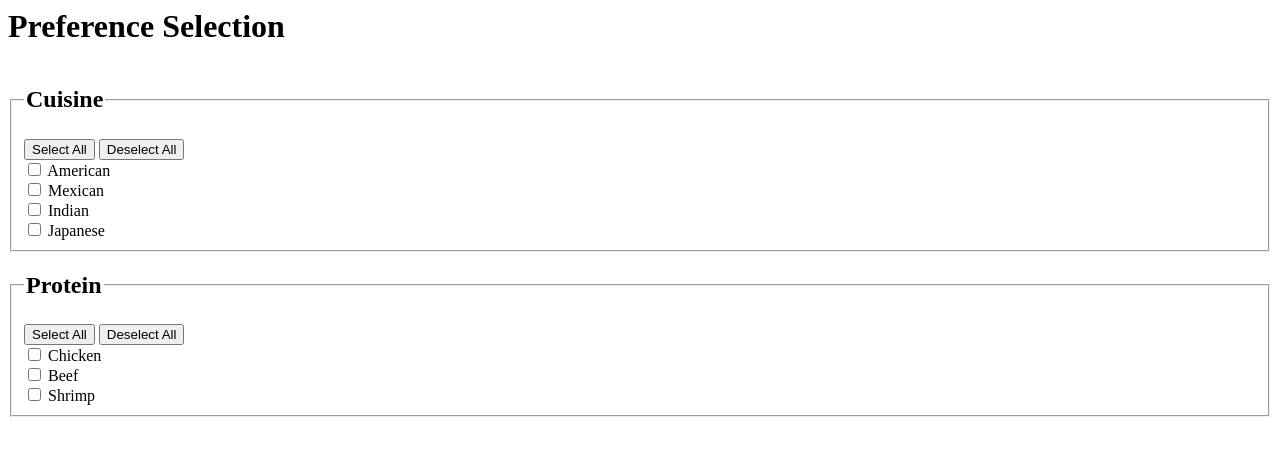
After one commit to russellchao/RecipeFinder, a Django app: page /preferences/ in a window 1280 px wide. The commit adds this page. Shown: the top 456 px of the page. Run offline with Django 5.2, Linux system fonts and the light colour scheme; data comes from the database, SQL or seed files in the repository; both versions use the stored data as it was after the commit.

Commit message:
Added preference selections
Need to fix the "Select All" and "Deselect All" buttons for preferences.

```diff
--- a/recipefinder/templates/recipefinder/index.html
+++ b/recipefinder/templates/recipefinder/index.html
@@ -1,5 +1,4 @@
 <h1>{{ "Recipe Finder Website" }}</h1>
 
-<ul>
 
-</ul>
+<a href="{% url 'recipefinder:preferences' %}"><input type="submit" value="Start"></a>
--- /dev/null
+++ b/recipefinder/templates/recipefinder/preferences.html
@@ -0,0 +1,49 @@
+<h1>{{ "Preference Selection" }}</h1>
+
+{% for category in categories %}
+<fieldset>
+    <legend><h2>{{ category.category_text }}</h2></legend>
+
+    <!-- Buttons for Select/Deselect All for this category -->
+    <button type="button" class="select_all" data_category="{{ forloop.counter }}">Select All</button>
+    <button type="button" class="deselect_all" data_category="{{ forloop.counter }}">Deselect All</button>
+
+    <div class="category_container" data_category="{{ forloop.counter }}">
+        {% for choice in category.choice_set.all %}
+            <input
+                type="checkbox"
+                name="choice{{ forloop.parentloop.counter }}"
+                id="choice{{ forloop.counter }}"
+                value="{{ choice.id }}"
+                class="selectable_checkbox"
+                data_category="{{ forloop.parentloop.counter }}">
+            <label for="choice{{ forloop.counter }}">{{ choice.choice_text }}</label><br>
+        {% endfor %}
+    </div>
+</fieldset>
+{% endfor %}
+
+
+<script>
+    // Function to handle "Select All" for a specific category
+    document.querySelectorAll(".select_all").forEach(button => {
+        button.addEventListener("click", function () {
+            const category = this.dataset.category; // Get the category indentifier
+            document.querySelectorAll(".selectable_checkbox[data_category='${category}']").forEach(checkbox =>  {
+                checkbox.checked = true; // Select all choices in this category
+            });
+        });
+    });
+
+
+    // Function to handle "Deselect All" for a specific category
+    document.querySelectorAll(".deselect_all").forEach(button => {
+        button.addEventListener("click", function () {
+            const category = this.dataset.category; // Get the category indentifier
+            document.querySelectorAll(".selectable_checkbox[data_category='${category}']").forEach(checkbox =>  {
+                checkbox.checked = false; // Select all choices in this category
+            });
+        });
+    });
+
+</script>
--- a/recipefinder/urls.py
+++ b/recipefinder/urls.py
@@ -2,7 +2,8 @@ from django.urls import path
 
 from . import views
 
-appname = "recipefinder"
+app_name = "recipefinder"
 urlpatterns = [
     path("", views.index, name="index"),
+    path("preferences/", views.preferences, name="preferences"),
 ]
--- a/recipefinder/views.py
+++ b/recipefinder/views.py
@@ -6,7 +6,7 @@ from django.views import generic
 from django.utils import timezone
 from django.template import loader
 
-# from .models import ...
+from .models import Category, Choice
 
 # Create your views here.
 
@@ -16,3 +16,8 @@ def index(request):
         "message": "Hello!"
     }
     return HttpResponse(template.render(context, request))
+
+
+def preferences(request):
+    categories = Category.objects.all
+    return render(request, 'recipefinder/preferences.html', {'categories': categories})
```
Also changed, not shown: db.sqlite3.
